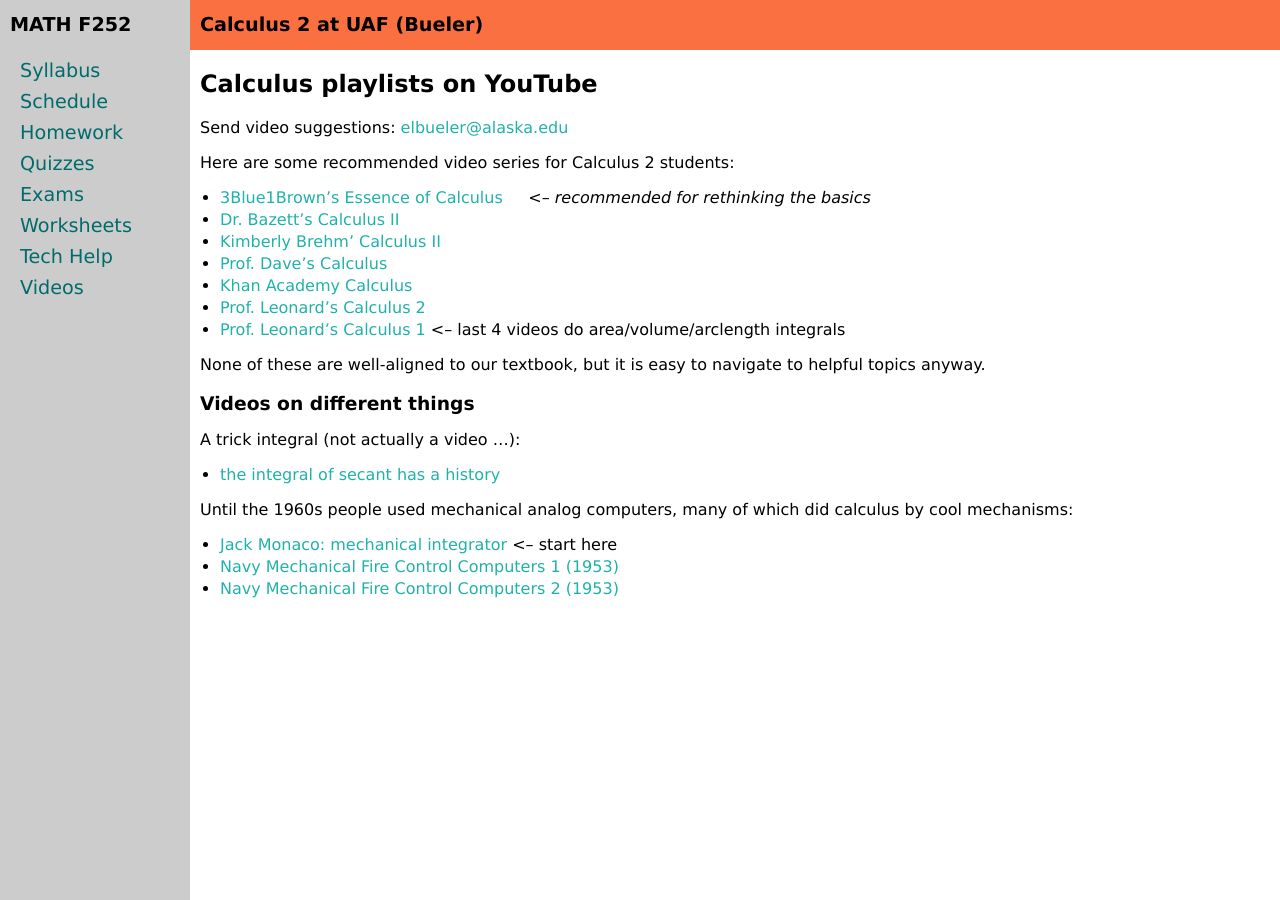
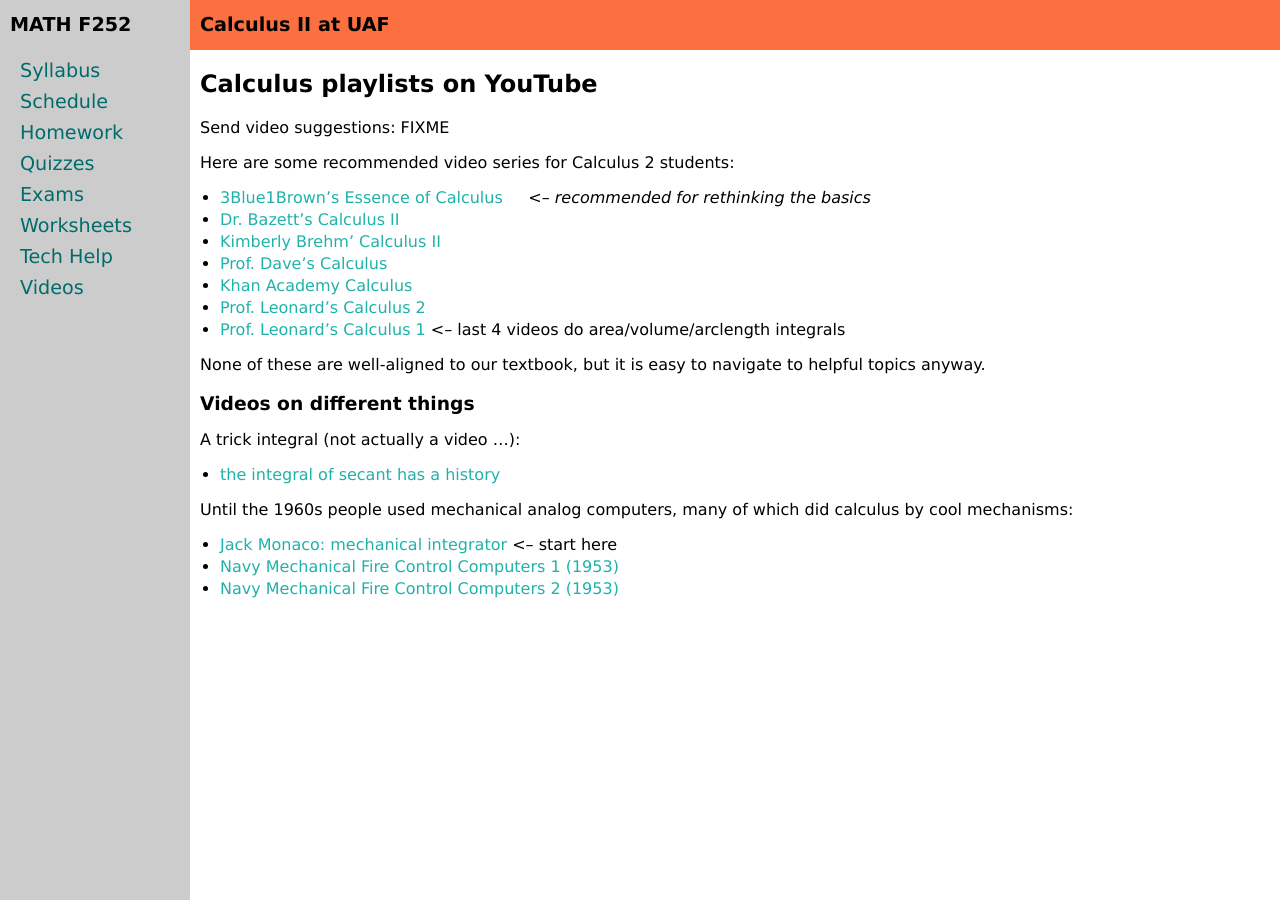
Before and after one commit to uaf-math/calc2, a Jekyll site: the page built from videos.md, in a window 1280 px wide. Built offline with Jekyll 4.4.1, drawn with Linux system fonts in a browser that asks for light colours.

Commit message:
remove more bueler-specific stuff

```diff
--- a/_layouts/course-page.html
+++ b/_layouts/course-page.html
@@ -29,7 +29,7 @@
 
 <div id="main" class="main-body" onclick="closeNav()">
 <a id="top"></a>
-<div class="page-header hide-small"><a href="index.html">Calculus 2 at UAF (Bueler)</a></div>
+<div class="page-header hide-small"><a href="index.html">Calculus II at UAF</a></div>
 <div class="page-header hide-large"><a href="index.html">MATH F252 Calculus 2</a></div>
 
 <div class="page-content">
--- a/videos.md
+++ b/videos.md
@@ -5,7 +5,7 @@
 
 ## Calculus playlists on YouTube
 
-Send video suggestions: [elbueler@alaska.edu](mailto:elbueler@alaska.edu)
+Send video suggestions: FIXME
 
 Here are some recommended video series for Calculus 2 students:
 
```
Also changed, not shown: hw-advice.md (+1 -1 lines).
